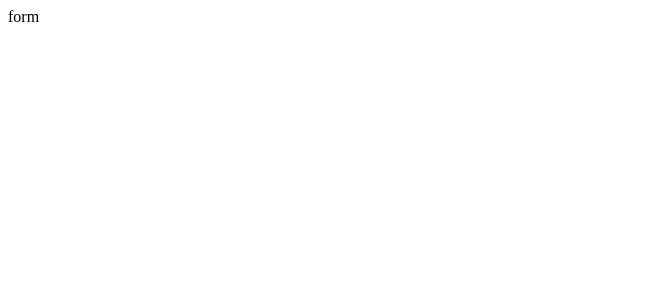
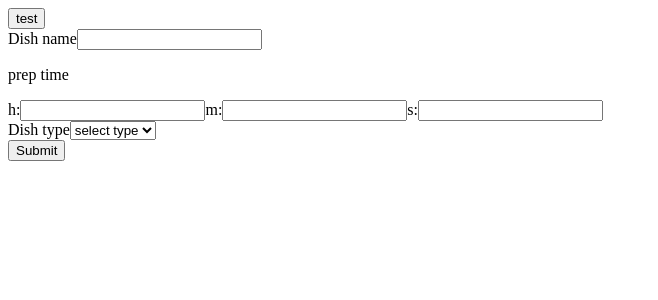
Before and after one commit to Jinpai666/FormHexOcean, a React (Vite) app: page / in a window 1280 px wide. Shown: the top 300 px of the page, without its empty margins (0-658 px from the left). Built offline with nearby package versions, Linux system fonts and the light colour scheme.

Commit message:
initial setup

```diff
--- a/src/App.tsx
+++ b/src/App.tsx
@@ -1,11 +1,14 @@
+import React from 'react';
+import { Provider } from 'react-redux';
+import store from './redux/store';
+import MyForm from './components/MyForm';
 
-import './App.css'
+const App: React.FC = () => {
+  return (
+      <Provider store={store}>
+        <MyForm />
+      </Provider>
+  );
+};
 
-function App() {
-
-  return (
-   <div>form</div>
-  )
-}
-
-export default App
+export default App;
--- /dev/null
+++ b/src/components/MyForm.tsx
@@ -0,0 +1,83 @@
+import React, {ReactElement} from 'react';
+import {Field, reduxForm, InjectedFormProps} from 'redux-form';
+import store from "../redux/store";
+import { connect, useDispatch } from 'react-redux';
+import  setDishType  from "../redux/actions/setDishTypeAction";
+
+
+interface MyFormProps {
+    handleSubmit: (values: FormData) => void;
+}
+
+type FormData = {
+    name: string;
+    hours: string;
+    minutes: string;
+    seconds: string;
+    type: string;
+};
+
+const MyForm = (props: InjectedFormProps<FormData, MyFormProps>): ReactElement => {
+    const {handleSubmit} = props;
+    const dispatch = useDispatch();
+
+    const onSubmit = (values: FormData) => {
+        console.log('stare', values);
+
+        const newValues = (values: FormData) => {
+            const {hours, minutes, seconds, ...rest} = values;
+            const combinedTime = {
+                preparation_time: `${hours}:${minutes}:${seconds}`
+            };
+            return {...rest, ...combinedTime};
+        }
+        console.log('nowe', newValues(values));
+        console.log()
+    };
+
+    const handleTypeChange = (event: React.ChangeEvent<HTMLSelectElement>) => {
+        const selectedType = event.target.value;
+        dispatch(setDishType(selectedType));
+    };
+
+    return (
+        <>
+            <button onClick={()=>console.log(store.getState())}>test</button>
+            <form onSubmit={handleSubmit(onSubmit)}>
+                <div>
+                    <label htmlFor="name">Dish name</label>
+                    <Field name="name" component="input" type="text"/>
+                </div>
+                <div>
+                    <p>prep time</p>
+                    <label htmlFor="hours">h:</label>
+                    <Field name="hours" component="input" type="text"/>
+                    <label htmlFor="minutes">m:</label>
+                    <Field name="minutes" component="input" type="text"/>
+                    <label htmlFor="seconds">s:</label>
+                    <Field name="seconds" component="input" type="text"/>
+                </div>
+                <div>
+                    <label htmlFor="type">Dish type</label>
+                    <Field name="type" component="select" onChange={handleTypeChange}>
+                        <option value="">select type</option>
+                        <option value="pizza">pizza</option>
+                        <option value="soup">soup</option>
+                        <option value="sandwich">sandwich</option>
+                    </Field>
+                </div>
+
+                <button type="submit">Submit</button>
+            </form>
+        </>
+
+    );
+};
+
+export default connect(
+    (state) => ({
+        initialValues: state.form.myForm && state.form.myForm.values
+    })
+)(reduxForm<FormData, MyFormProps>({
+    form: 'myForm'
+})(MyForm));
--- /dev/null
+++ b/src/redux/actions/setDishTypeAction.ts
@@ -0,0 +1,8 @@
+import { SET_DISH_TYPE, DishActionTypes } from '../../types/dishType';
+
+const setDishType = (dishType: string): DishActionTypes => ({
+    type: SET_DISH_TYPE,
+    payload: dishType,
+});
+
+export default setDishType
--- /dev/null
+++ b/src/redux/reducers/dishReducer.ts
@@ -0,0 +1,22 @@
+import { SET_DISH_TYPE, DishActionTypes } from '../../types/dishType';
+
+interface DishState {
+    type: string;
+}
+
+const initialState: DishState = {
+    type: '',
+};
+
+const dishReducer = (state = initialState, action: DishActionTypes): DishState => {
+    switch (action.type) {
+        case SET_DISH_TYPE:
+            return {
+                ...state,
+                type: action.payload,
+            };
+        default:
+            return state;
+    }
+};
+export default dishReducer
--- /dev/null
+++ b/src/redux/store.ts
@@ -0,0 +1,12 @@
+import { createStore, combineReducers } from 'redux';
+import { reducer as formReducer } from 'redux-form';
+import dishReducer from './reducers/dishReducer';
+
+const rootReducer = combineReducers({
+    form: formReducer,
+    dish: dishReducer,
+});
+
+const store = createStore(rootReducer);
+
+export default store;
--- /dev/null
+++ b/src/types/dishType.ts
@@ -0,0 +1,8 @@
+export const SET_DISH_TYPE = 'SET_DISH_TYPE';
+
+export interface SetDishTypeAction {
+    type: typeof SET_DISH_TYPE;
+    payload: string;
+}
+
+export type DishActionTypes = SetDishTypeAction;
```
Also changed, not shown: package.json (+6 -1 lines), 1 other file (tests, documents, lock files or other folders).
